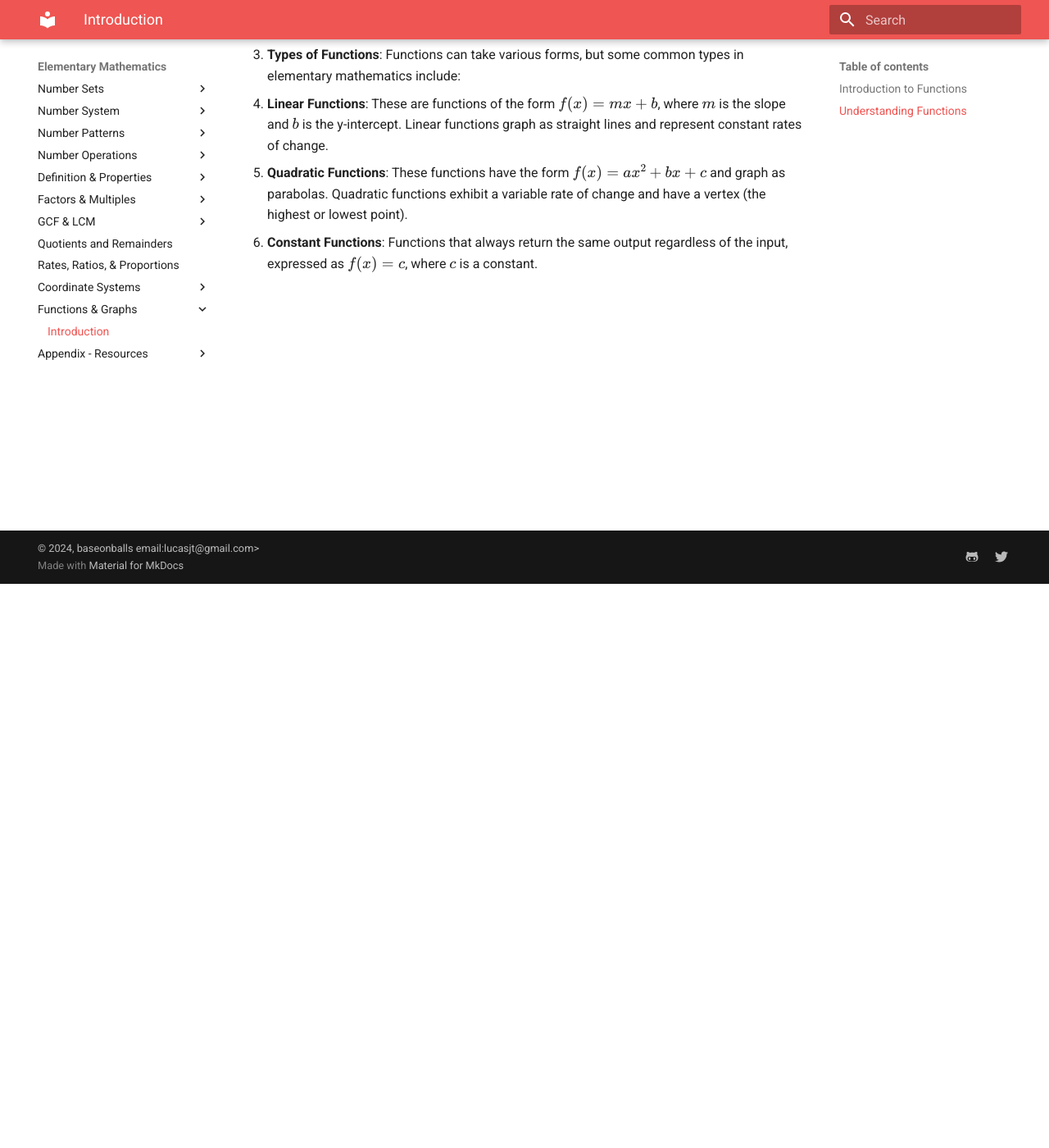
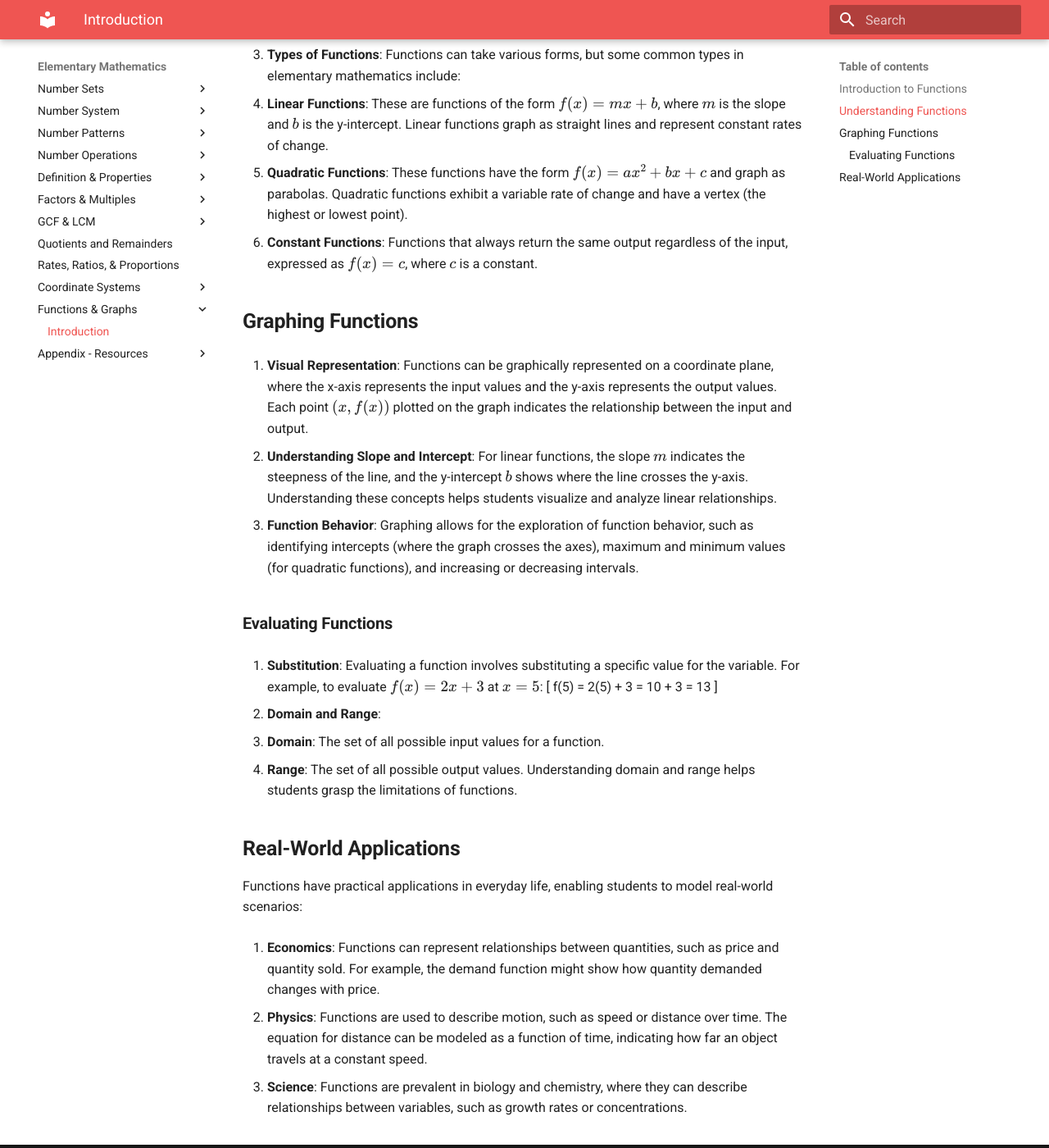
Before and after one commit to baseonballs/mpower-sitedocs, an MkDocs documentation site: the page built from site-docs/mathematics/elem/core-concepts/functions-graphs/index.md, in a window 1280 px wide and 1400 px high, scrolled down 688 px. Shown: the whole window at 82% size. Built offline with MkDocs 1.6.1 and Material for MkDocs 9.7.7, drawn with Linux system fonts in a browser that asks for light colours; formulas are drawn with MathJax 3.

Commit message:
formatting of functions and graphs.

```diff
--- a/site-docs/mathematics/elem/core-concepts/functions-graphs/index.md
+++ b/site-docs/mathematics/elem/core-concepts/functions-graphs/index.md
@@ -24,3 +24,37 @@ In elementary mathematics, the concept of a function is foundational and essenti
    - **Linear Functions**: These are functions of the form \(f(x) = mx + b\), where \(m\) is the slope and \(b\) is the y-intercept. Linear functions graph as straight lines and represent constant rates of change.
    - **Quadratic Functions**: These functions have the form \(f(x) = ax^2 + bx + c\) and graph as parabolas. Quadratic functions exhibit a variable rate of change and have a vertex (the highest or lowest point).
    - **Constant Functions**: Functions that always return the same output regardless of the input, expressed as \(f(x) = c\), where \(c\) is a constant.
+
+
+## **Graphing Functions**
+
+1. **Visual Representation**:
+   Functions can be graphically represented on a coordinate plane, where the x-axis represents the input values and the y-axis represents the output values. Each point \((x, f(x))\) plotted on the graph indicates the relationship between the input and output.
+
+2. **Understanding Slope and Intercept**:
+   For linear functions, the slope \(m\) indicates the steepness of the line, and the y-intercept \(b\) shows where the line crosses the y-axis. Understanding these concepts helps students visualize and analyze linear relationships.
+
+3. **Function Behavior**:
+   Graphing allows for the exploration of function behavior, such as identifying intercepts (where the graph crosses the axes), maximum and minimum values (for quadratic functions), and increasing or decreasing intervals.
+
+### **Evaluating Functions**
+
+1. **Substitution**:
+   Evaluating a function involves substituting a specific value for the variable. For example, to evaluate \(f(x) = 2x + 3\) at \(x = 5\):
+   \[
+   f(5) = 2(5) + 3 = 10 + 3 = 13
+   \]
+
+2. **Domain and Range**:
+   - **Domain**: The set of all possible input values for a function.
+   - **Range**: The set of all possible output values. Understanding domain and range helps students grasp the limitations of functions.
+
+## **Real-World Applications**
+
+Functions have practical applications in everyday life, enabling students to model real-world scenarios:
+
+1. **Economics**: Functions can represent relationships between quantities, such as price and quantity sold. For example, the demand function might show how quantity demanded changes with price.
+
+2. **Physics**: Functions are used to describe motion, such as speed or distance over time. The equation for distance can be modeled as a function of time, indicating how far an object travels at a constant speed.
+
+3. **Science**: Functions are prevalent in biology and chemistry, where they can describe relationships between variables, such as growth rates or concentrations.
```
